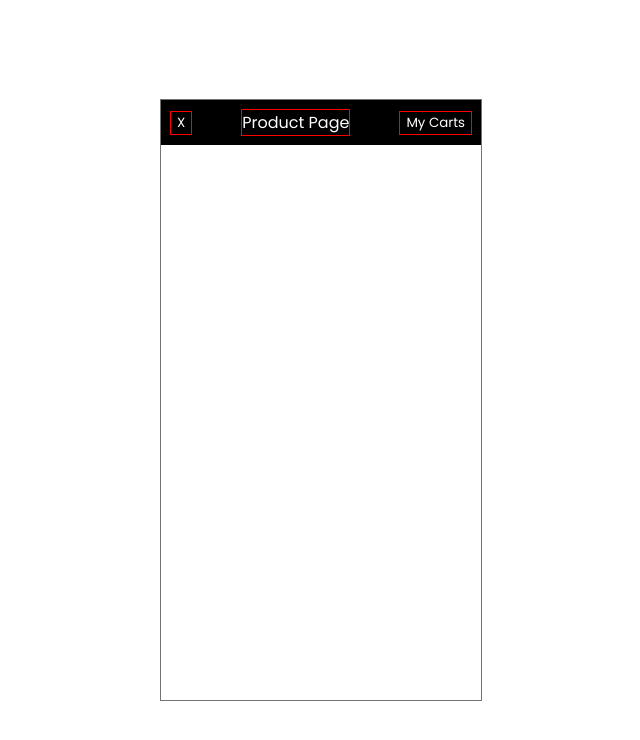
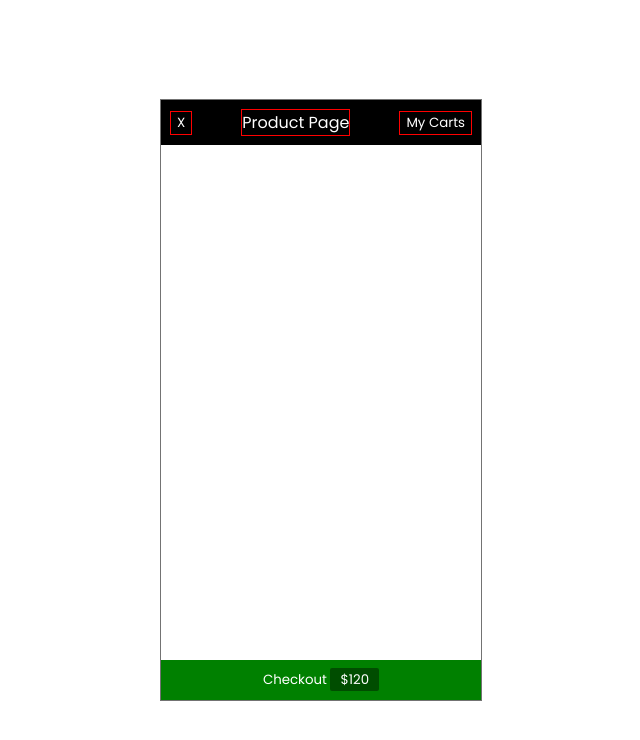
Before and after one commit to Casprine/react-cart, a React (Create React App) app: page / in a window 1280 px wide. Shown: the top 740 px of the page, without its empty margins (319-959 px from the left). Built offline with nearby package versions, Linux system fonts and the light colour scheme.

Commit message:
checkout button update :fire:

```diff
--- a/src/components/CheckoutButton/Index.jsx
+++ b/src/components/CheckoutButton/Index.jsx
@@ -0,0 +1,15 @@
+import React, { Fragment } from "react";
+import "./style.css";
+
+const CheckoutButton = ({ content, totalPrice }) => {
+  return (
+    <Fragment>
+      <button class="checkoutButton">
+        <span> {content} </span>
+        <span class="totalPrice" > ${totalPrice} </span>
+      </button>
+    </Fragment>
+  );
+};
+
+export default CheckoutButton;
--- a/src/components/CheckoutButton/style.css
+++ b/src/components/CheckoutButton/style.css
@@ -0,0 +1,12 @@
+.checkoutButton {
+  width: 100%;
+  background: green;
+  margin-top: auto;
+  height: 40px;
+}
+
+.totalPrice {
+  background: rgb(0, 77, 0);
+  padding: 2px 10px;
+  border-radius: 2px;
+}
--- a/src/components/Container/Index.jsx
+++ b/src/components/Container/Index.jsx
@@ -1,5 +1,6 @@
 import React, { Component } from "react";
 import Header from "../Header/Index";
+import CheckoutButton from "../CheckoutButton/Index";
 
 // Import styling
 import "./style.css";
@@ -9,6 +10,10 @@ class Container extends Component {
     return (
       <div className="container">
         <Header />
+        <CheckoutButton
+         content="Checkout"
+         totalPrice="120"
+         />
       </div>
     );
   }
```
